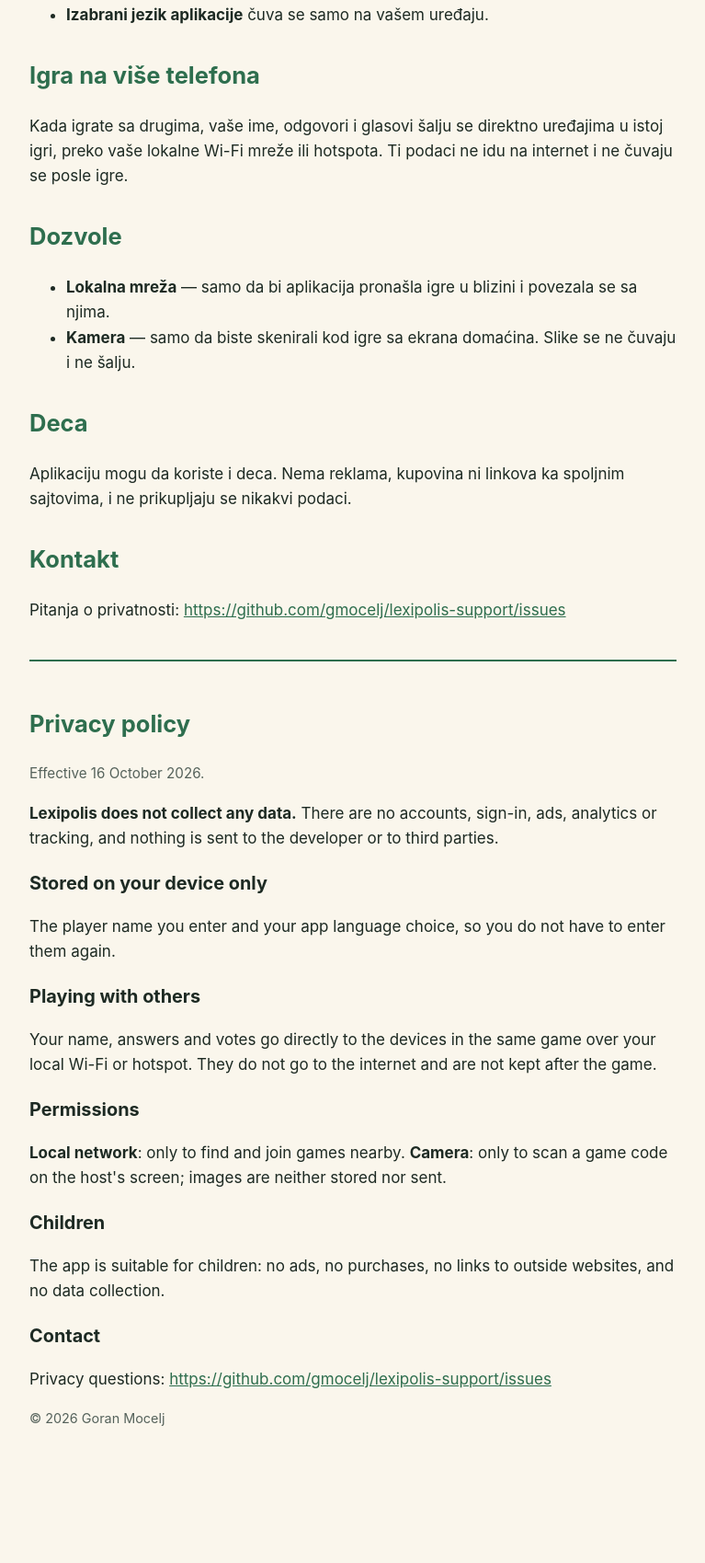
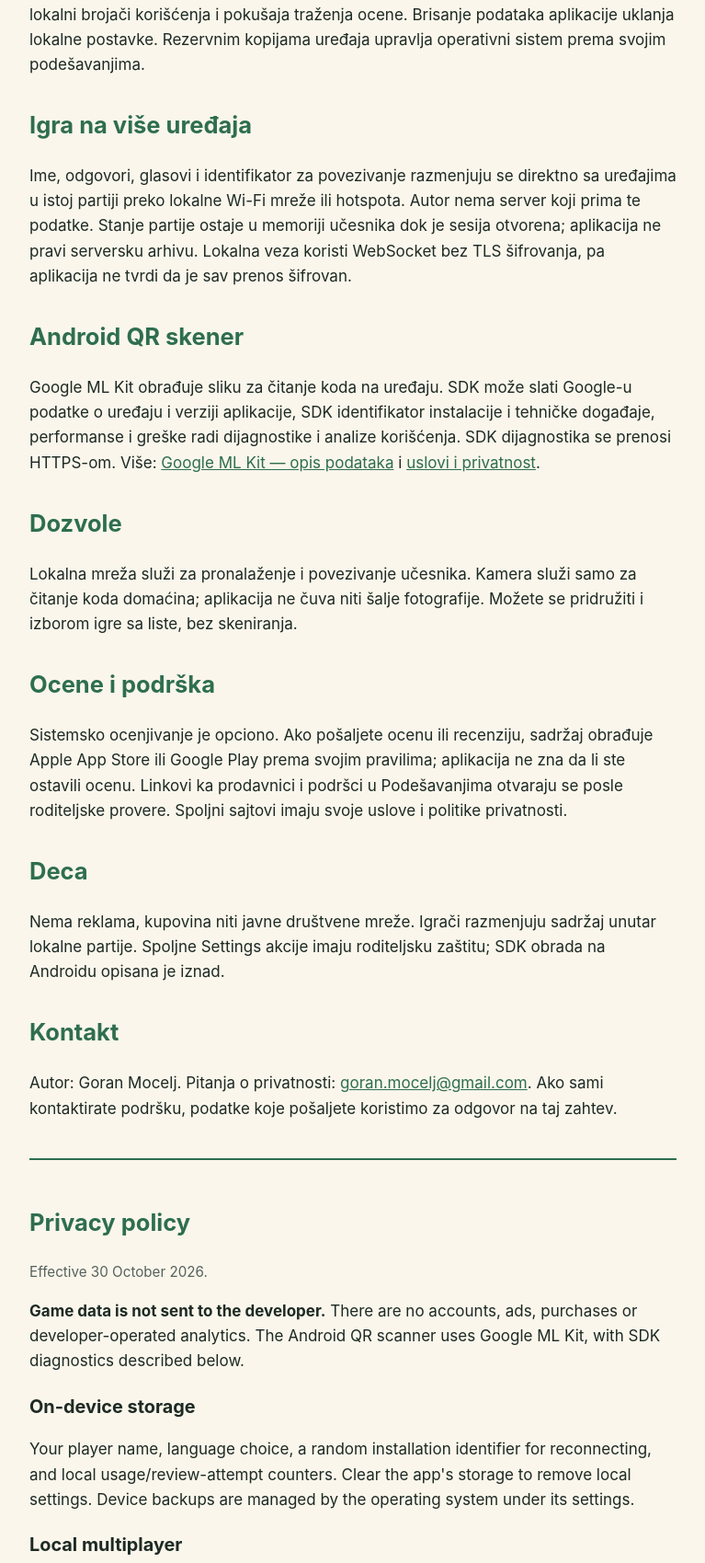
Before and after one commit to gmocelj/lexipolis-support, a plain HTML site: page privacy/index.html in a window 1280 px wide. Shown: the part 403-2102 px from the top of the page at 92% size, without its empty margins (256-1023 px from the left). Before the commit the page ends 1956 px from the top, so only its background shows below. Drawn offline with Linux system fonts and the light colour scheme.

Commit message:
Update privacy disclosures and support for Android launch

```diff
--- a/privacy/index.html
+++ b/privacy/index.html
@@ -9,39 +9,38 @@
 <body>
 <header><div class="wrap"><h1>Politika privatnosti</h1><nav><a href="../">Lexipolis</a><a href="../support/">Podrška / Support</a><a href="../privacy/">Privatnost / Privacy</a></nav></div></header>
 <main class="wrap">
-  <p class="muted">Važi od 16. oktobra 2026.</p>
-  <p><strong>Lexipolis ne prikuplja nikakve podatke.</strong> Nema naloga, prijave, reklama, analitike ni praćenja, i ništa se ne šalje autoru aplikacije ni trećim licima.</p>
+  <p class="muted">Važi od 30. oktobra 2026.</p>
+  <p><strong>Podaci iz igre ne šalju se autoru aplikacije.</strong> Lexipolis nema naloge, reklame, kupovine niti sopstveni analitički servis. Android QR skener koristi Google ML Kit, čija je tehnička dijagnostika opisana ispod.</p>
   <h2>Šta ostaje na uređaju</h2>
-  <ul>
-    <li><strong>Ime igrača</strong> koje upišete čuva se samo na vašem uređaju, da ga ne biste kucali svaki put.</li>
-    <li><strong>Izabrani jezik aplikacije</strong> čuva se samo na vašem uređaju.</li>
-  </ul>
-  <h2>Igra na više telefona</h2>
-  <p>Kada igrate sa drugima, vaše ime, odgovori i glasovi šalju se direktno uređajima u istoj igri, preko vaše lokalne Wi-Fi mreže ili hotspota. Ti podaci ne idu na internet i ne čuvaju se posle igre.</p>
+  <p>Ime igrača, izbor jezika, nasumični identifikator instalacije za ponovno povezivanje i lokalni brojači korišćenja i pokušaja traženja ocene. Brisanje podataka aplikacije uklanja lokalne postavke. Rezervnim kopijama uređaja upravlja operativni sistem prema svojim podešavanjima.</p>
+  <h2>Igra na više uređaja</h2>
+  <p>Ime, odgovori, glasovi i identifikator za povezivanje razmenjuju se direktno sa uređajima u istoj partiji preko lokalne Wi-Fi mreže ili hotspota. Autor nema server koji prima te podatke. Stanje partije ostaje u memoriji učesnika dok je sesija otvorena; aplikacija ne pravi serversku arhivu. Lokalna veza koristi WebSocket bez TLS šifrovanja, pa aplikacija ne tvrdi da je sav prenos šifrovan.</p>
+  <h2>Android QR skener</h2>
+  <p>Google ML Kit obrađuje sliku za čitanje koda na uređaju. SDK može slati Google-u podatke o uređaju i verziji aplikacije, SDK identifikator instalacije i tehničke događaje, performanse i greške radi dijagnostike i analize korišćenja. SDK dijagnostika se prenosi HTTPS-om. Više: <a href="https://developers.google.com/ml-kit/android-data-disclosure">Google ML Kit — opis podataka</a> i <a href="https://developers.google.com/ml-kit/terms">uslovi i privatnost</a>.</p>
   <h2>Dozvole</h2>
-  <ul>
-    <li><strong>Lokalna mreža</strong> — samo da bi aplikacija pronašla igre u blizini i povezala se sa njima.</li>
-    <li><strong>Kamera</strong> — samo da biste skenirali kod igre sa ekrana domaćina. Slike se ne čuvaju i ne šalju.</li>
-  </ul>
+  <p>Lokalna mreža služi za pronalaženje i povezivanje učesnika. Kamera služi samo za čitanje koda domaćina; aplikacija ne čuva niti šalje fotografije. Možete se pridružiti i izborom igre sa liste, bez skeniranja.</p>
+  <h2>Ocene i podrška</h2>
+  <p>Sistemsko ocenjivanje je opciono. Ako pošaljete ocenu ili recenziju, sadržaj obrađuje Apple App Store ili Google Play prema svojim pravilima; aplikacija ne zna da li ste ostavili ocenu. Linkovi ka prodavnici i podršci u Podešavanjima otvaraju se posle roditeljske provere. Spoljni sajtovi imaju svoje uslove i politike privatnosti.</p>
   <h2>Deca</h2>
-  <p>Aplikaciju mogu da koriste i deca. Nema reklama, kupovina ni linkova ka spoljnim sajtovima, i ne prikupljaju se nikakvi podaci.</p>
+  <p>Nema reklama, kupovina niti javne društvene mreže. Igrači razmenjuju sadržaj unutar lokalne partije. Spoljne Settings akcije imaju roditeljsku zaštitu; SDK obrada na Androidu opisana je iznad.</p>
   <h2>Kontakt</h2>
-  <p>Pitanja o privatnosti: <a href="https://github.com/gmocelj/lexipolis-support/issues">https://github.com/gmocelj/lexipolis-support/issues</a></p>
-
+  <p>Autor: Goran Mocelj. Pitanja o privatnosti: <a href="mailto:goran.mocelj@gmail.com">goran.mocelj@gmail.com</a>. Ako sami kontaktirate podršku, podatke koje pošaljete koristimo za odgovor na taj zahtev.</p>
   <section class="lang" lang="en">
     <h2>Privacy policy</h2>
-    <p class="muted">Effective 16 October 2026.</p>
-    <p><strong>Lexipolis does not collect any data.</strong> There are no accounts, sign-in, ads, analytics or tracking, and nothing is sent to the developer or to third parties.</p>
-    <h3>Stored on your device only</h3>
-    <p>The player name you enter and your app language choice, so you do not have to enter them again.</p>
-    <h3>Playing with others</h3>
-    <p>Your name, answers and votes go directly to the devices in the same game over your local Wi-Fi or hotspot. They do not go to the internet and are not kept after the game.</p>
+    <p class="muted">Effective 30 October 2026.</p>
+    <p><strong>Game data is not sent to the developer.</strong> There are no accounts, ads, purchases or developer-operated analytics. The Android QR scanner uses Google ML Kit, with SDK diagnostics described below.</p>
+    <h3>On-device storage</h3>
+    <p>Your player name, language choice, a random installation identifier for reconnecting, and local usage/review-attempt counters. Clear the app's storage to remove local settings. Device backups are managed by the operating system under its settings.</p>
+    <h3>Local multiplayer</h3>
+    <p>Names, answers, votes and the reconnect identifier are exchanged directly with devices in the same game over local Wi-Fi or a hotspot. There is no developer server receiving them. Game state stays in participants' memory while the session is open; the app creates no server archive. The local WebSocket connection is not TLS encrypted; we do not claim all data transmission is encrypted.</p>
+    <h3>Android QR scanning</h3>
+    <p>Google ML Kit reads camera images on-device. The SDK may send Google device/app information, an SDK installation identifier, technical events, performance and errors for diagnostics and usage analysis, over HTTPS. See <a href="https://developers.google.com/ml-kit/android-data-disclosure">Google's data disclosure</a> and <a href="https://developers.google.com/ml-kit/terms">terms and privacy</a>.</p>
     <h3>Permissions</h3>
-    <p><strong>Local network</strong>: only to find and join games nearby. <strong>Camera</strong>: only to scan a game code on the host's screen; images are neither stored nor sent.</p>
-    <h3>Children</h3>
-    <p>The app is suitable for children: no ads, no purchases, no links to outside websites, and no data collection.</p>
+    <p>Local networking discovers and connects players. Camera access only reads a host's code; the app does not store or transmit camera photos. Joining from the nearby-game list does not require scanning.</p>
+    <h3>Reviews, support and children</h3>
+    <p>Optional ratings/reviews are handled by Apple App Store or Google Play under their terms. The app cannot tell whether you left a review. External store/support actions in Settings require a parental interaction. There are no ads, purchases or public social network; player content stays within the local game. External websites have their own privacy policies.</p>
     <h3>Contact</h3>
-    <p>Privacy questions: <a href="https://github.com/gmocelj/lexipolis-support/issues">https://github.com/gmocelj/lexipolis-support/issues</a></p>
+    <p>Developer: Goran Mocelj. Privacy questions: <a href="mailto:goran.mocelj@gmail.com">goran.mocelj@gmail.com</a>. Information you voluntarily send to support is used to respond to your request.</p>
   </section>
 </main>
 <footer class="wrap">© 2026 Goran Mocelj</footer>
```
Also changed, not shown: support/index.html (+11 -3 lines).
